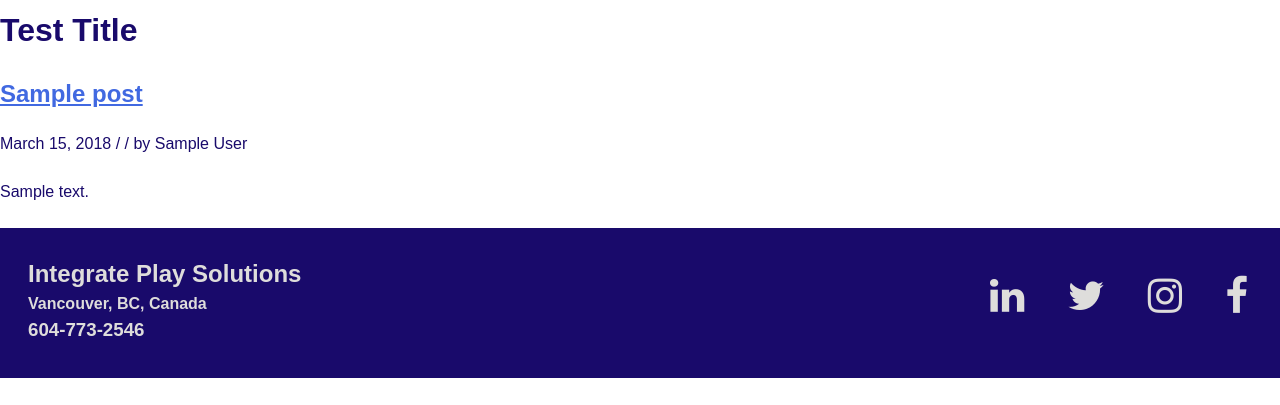
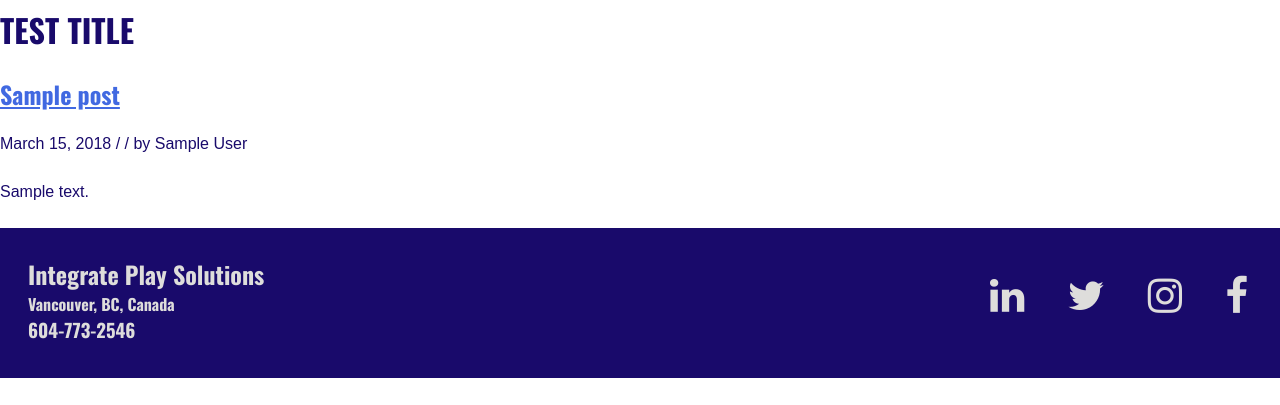
Before and after one commit to redacademy/play-winter-2018, a WordPress theme: template themes/integrate-play/index.php in a window 1280 px wide. Shown: the part 115-520 px from the top of the page. Run offline with PHP 8.4 and a stand-in for WordPress, Linux system fonts and the light colour scheme; the site name, menu and one post (Sample post) are stand-ins, and other content is empty; style sheets or scripts are compiled from the project's sources; some libraries are stand-ins or nearby versions; some web fonts are replaced.

Commit message:
changes to header fonts

```diff
--- a/themes/integrate-play/sass/_page-templates.scss
+++ b/themes/integrate-play/sass/_page-templates.scss
@@ -17,10 +17,6 @@
     width: 70%;
     margin-left: 2rem;
 
-  .hero-text {
-    text-transform: uppercase;
-    }
-
     .btn {
       justify-content: left;
       width: 65%;
--- a/themes/integrate-play/sass/_typography.scss
+++ b/themes/integrate-play/sass/_typography.scss
@@ -17,12 +17,18 @@ textarea {
 
 h1, h2, h3, h4, h5, h6 {
 	clear: both;
+	font-family: $font__header;
+}
+
+h1 {
+	text-transform: uppercase;
 }
 
 /* Copy */
 
 p {
 	margin-bottom: $base__space-unit;
+	font-family: $font__main;
 }
 
 dfn, cite, em, i {
```
